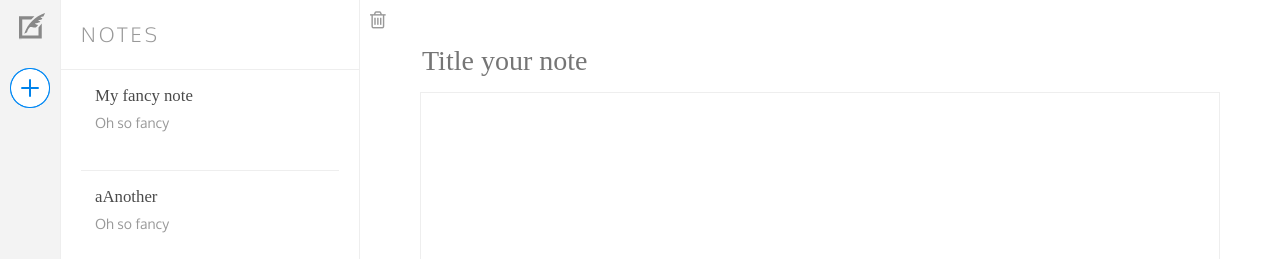
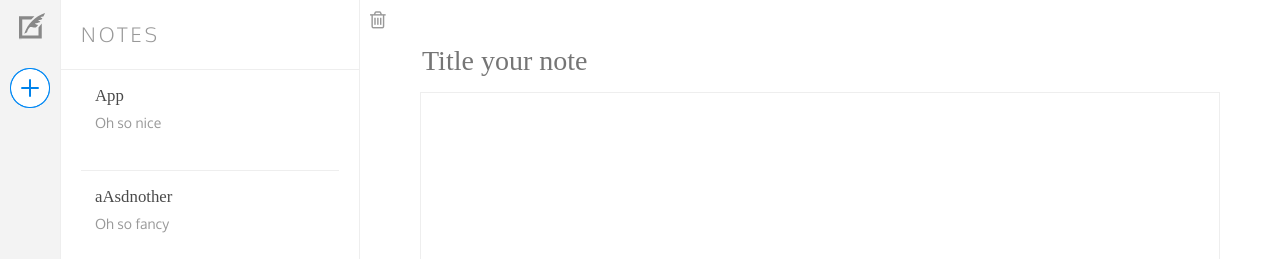
Before and after one commit to jmcarlso/noteherder, a React (Create React App) app: page / in a window 1280 px wide. Shown: the top 259 px of the page. Built offline with nearby package versions, Linux system fonts and the light colour scheme; a web font is replaced by a local one.

Commit message:
store hard codded notes in Apps state

```diff
--- a/src/App.js
+++ b/src/App.js
@@ -5,12 +5,29 @@ import Main from './Main'
 
 
 class App extends Component {
+  constructor(){
+    super()
+
+    this.state = {
+      notes: {
+     'note-4':{   id: 'note-4',
+        title:'App',
+        body: 'Oh so nice',
+    },
+    'note-5':{
+        id: 'note-5',
+        title:'aAsdnother',
+        body: 'Oh so fancy',
+    },
+    }
+      }
+    }
+
+
   render() {
     return (
       <div className="App">
-       <Main />
-
-
+       <Main notes={this.state.notes} />
       </div>
     )
   }
--- a/src/Main.js
+++ b/src/Main.js
@@ -5,11 +5,11 @@ import NoteList from './NoteList'
 import Sidebar from './Sidebar'
 import NoteForm from './NoteForm'
 
-const Main = () => {
+const Main = (props) => {
 return (
-<div className="Main">
+    <div className="Main">
          <Sidebar />
-         <NoteList />
+         <NoteList notes={props.notes}/>
          <NoteForm />
     </div>
 
--- a/src/NoteList.js
+++ b/src/NoteList.js
@@ -3,29 +3,15 @@ import React from 'react'
 import './NoteList.css'
 import Note from './Note'
 
-const NoteList = () =>{
+const NoteList = (props) =>{
 
-    const notes = {
-
-
-     'note-4':{   id: 'note-4',
-        title:'My fancy note',
-        body: 'Oh so fancy',
-    },
-    'note-5':{
-        id: 'note-5',
-        title:'aAnother',
-        body: 'Oh so fancy',
-    },
-    }
-
-    const noteIds = Object.keys(notes)
+    const noteIds = Object.keys(props.notes)
 
 
 return (<div className="NoteList">
           <h3>Notes</h3>
           <ul id="notes">
-              {noteIds.map(noteId => <Note note={notes[noteId]} />)}
+              {noteIds.map(noteId => <Note note={props.notes[noteId]} />)}
 
           </ul>
         </div>)
```
